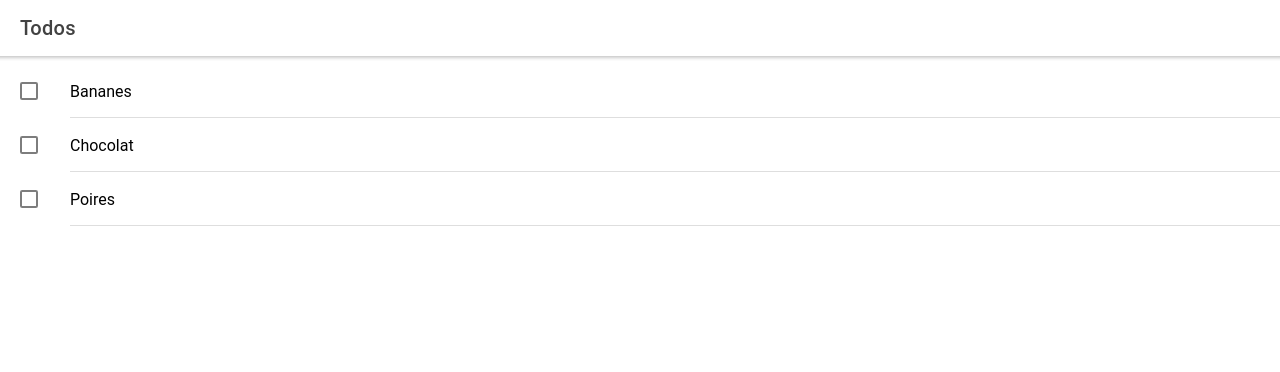
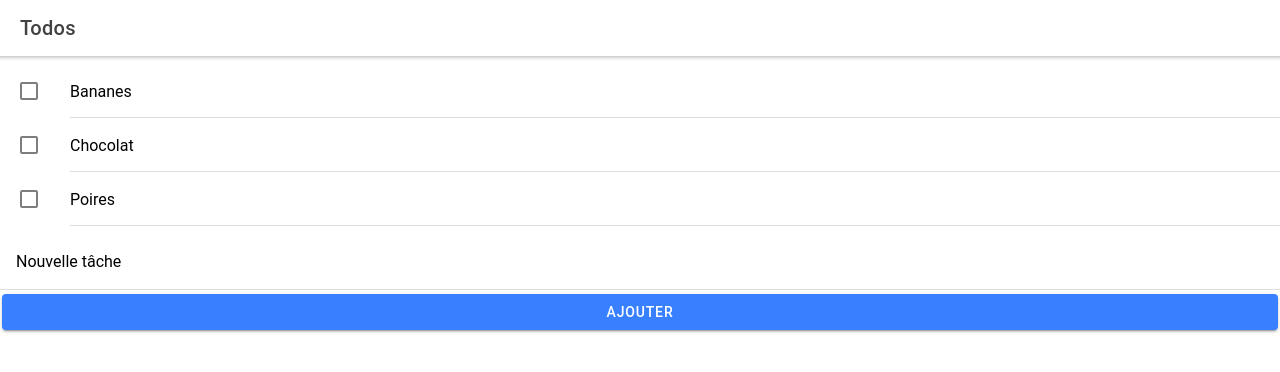
Before and after one commit to M2i-CDA-0720-Grenoble/ionic-todo2, a React (Create React App) app: page /home in a window 1280 px wide. Shown: the top 372 px of the page. Built offline with nearby package versions, Linux system fonts and the light colour scheme.

Commit message:
Add new todo creation

```diff
--- a/src/pages/Home.tsx
+++ b/src/pages/Home.tsx
@@ -1,15 +1,52 @@
-import { IonContent, IonHeader, IonPage, IonTitle, IonToolbar } from '@ionic/react';
-import React from 'react';
+import { IonButton, IonContent, IonHeader, IonInput, IonItem, IonLabel, IonPage, IonTitle, IonToolbar } from '@ionic/react';
+import React, { FC, useState } from 'react';
 import TodoList from '../components/TodoList';
 import { TodoModel } from '../models';
 import './Home.css';
 
+const defaultTodos: TodoModel[] = [
+  { text: 'Bananes', done: false },
+  { text: 'Chocolat', done: false },
+  { text: 'Poires', done: false },
+];
+
+interface AddTodoFormProps {
+  addTodo: (newTodo: TodoModel) => void,
+}
+
+const AddTodoForm: FC<AddTodoFormProps> = ({ addTodo }) => {
+  const [text, setText] = useState('');
+
+  const handleClick = () => {
+    addTodo({
+      text,
+      done: false,
+    });
+  }
+
+  return (
+    <>
+      <IonItem>
+        <IonLabel position="floating">Nouvelle tâche</IonLabel>
+        <IonInput
+          value={text}
+          onIonChange={(event) => setText( (event.target as HTMLInputElement).value)}
+        />
+      </IonItem>
+      <IonButton onClick={handleClick} expand="block">Ajouter</IonButton>
+    </>
+  );
+}
+
 const Home: React.FC = () => {
-  const todos: TodoModel[] = [
-    { text: 'Bananes', done: false },
-    { text: 'Chocolat', done: false },
-    { text: 'Poires', done: false },
-  ];
+  const [todos, setTodos] = useState<TodoModel[]>(defaultTodos);
+
+  const addTodo = (newTodo: TodoModel): void => {
+    setTodos([
+      ...todos,
+      newTodo,
+    ]);
+  }
 
   return (
     <IonPage>
@@ -29,6 +66,10 @@ const Home: React.FC = () => {
           todos={todos}
         />
 
+        <AddTodoForm
+          addTodo={addTodo}
+        />
+
       </IonContent>
     </IonPage>
   );
```
